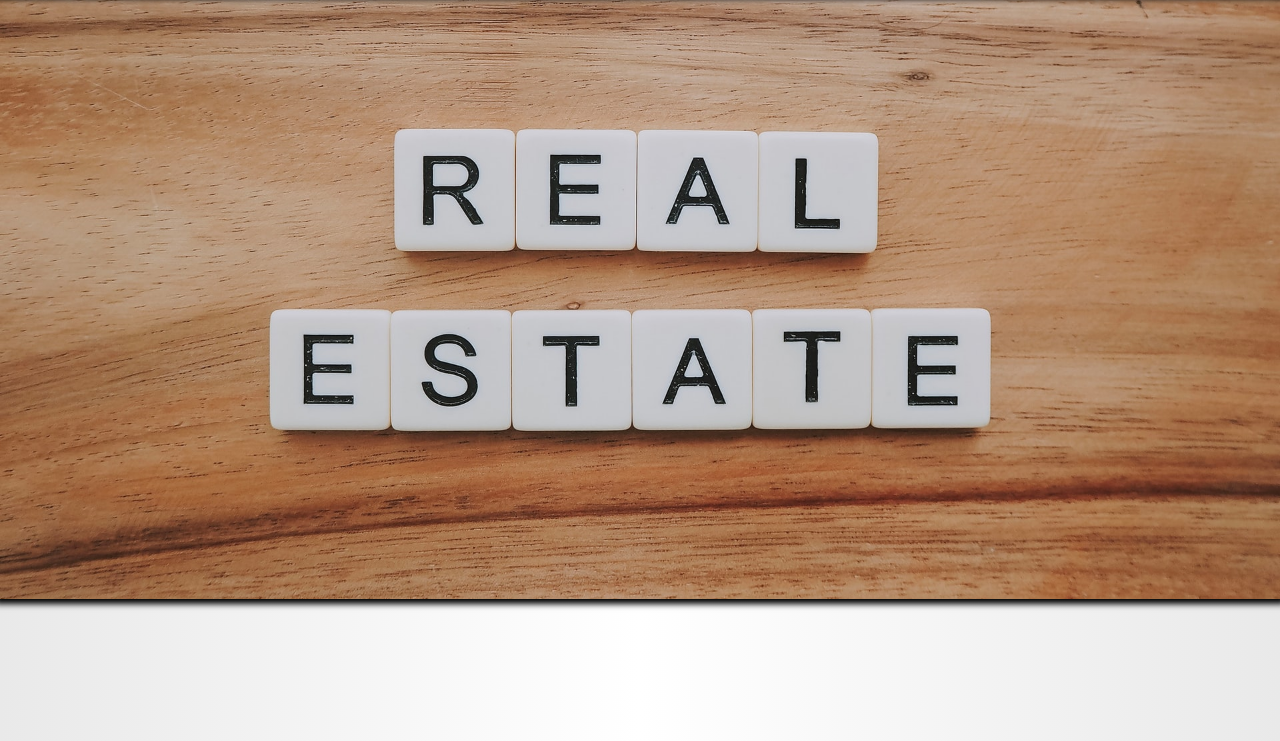
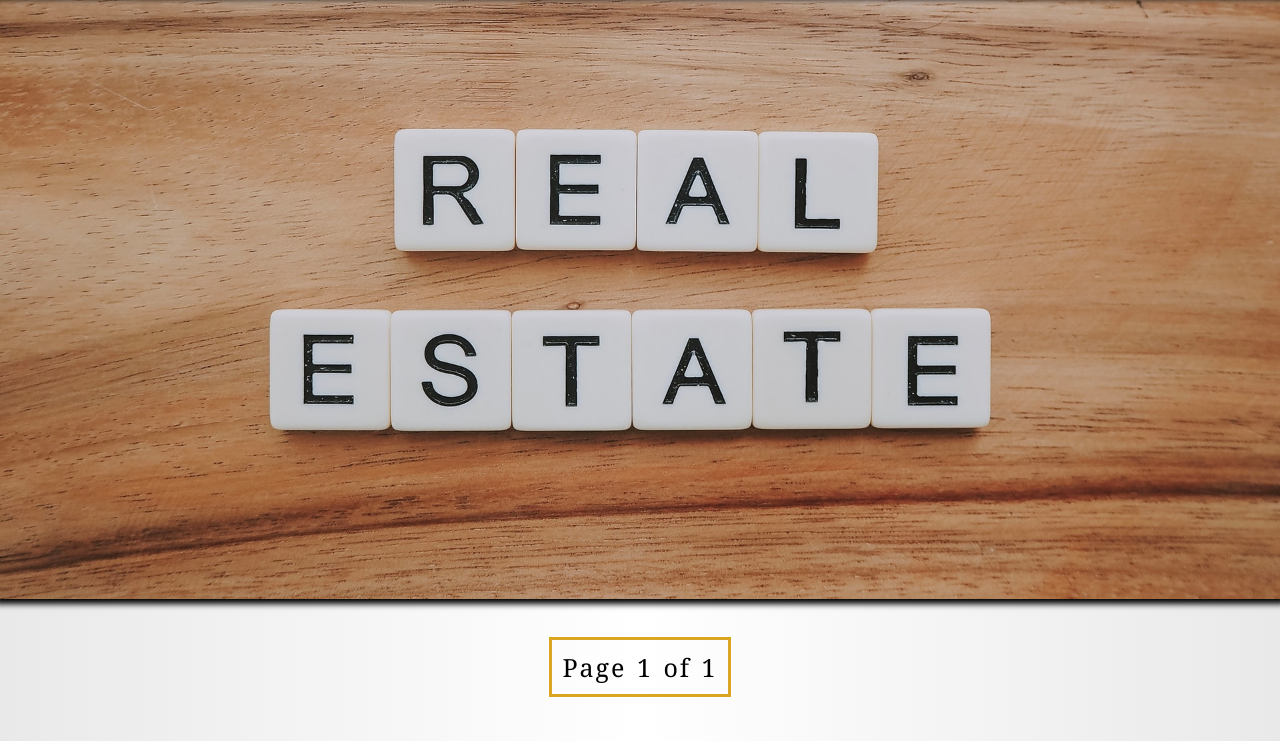
Before and after one commit to proofey/real_estate, a Django app: page / in a window 1280 px wide. Shown: the part 59-800 px from the top of the page. Run offline with Django 4.2, Linux system fonts and the light colour scheme; data that the repository does not hold is empty.

Commit message:
Finish pagination for main page

```diff
--- a/baseapp/templates/baseapp/home_page.html
+++ b/baseapp/templates/baseapp/home_page.html
@@ -22,6 +22,24 @@ Home
             {% include 'post/post.html' %}
         {% endfor %}
     </div>
+
+    <div class="pagination">
+        <span>
+            {% if page_obj.has_previous %}
+                <a class="pagination-btn" href="?page=1">&laquo; first</a>
+                <a class="pagination-btn" href="?page={{ page_obj.previous_page_number }}">previous</a>
+            {% endif %}
+
+            <span class="pagination-current">
+                Page {{ page_obj.number }} of {{ page_obj.paginator.num_pages }}
+            </span>
+
+            {% if page_obj.has_next %}
+                <a class="pagination-btn" href="?page={{ page_obj.next_page_number }}">next</a>
+                <a class="pagination-btn" href="?page={{ page_obj.paginator.num_pages }}">last &raquo;</a>
+            {% endif %}
+        </span>
+    </div>
 </div>
 
 {% endblock content %}
--- a/baseapp/views.py
+++ b/baseapp/views.py
@@ -5,7 +5,7 @@ from post.models import Post
 
 def home_page(request):
     posts = Post.objects.all()
-    paginator = Paginator(posts, 4)
+    paginator = Paginator(posts, 1)
     page_number = request.GET.get('page')
     page_obj = paginator.get_page(page_number)
     return render(request, 'baseapp/home_page.html', {
--- a/post/templates/post/post.html
+++ b/post/templates/post/post.html
@@ -2,7 +2,7 @@
     <a id="redirect-to-details" href="{{ post.get_absolute_url }}">
         <img class="post-picture" src="{{ post.main_picture.url }}" alt="">
         <h2>{{ post.title }}</h2>
-        <h6>Offer type: {{ post.offer_type }}</h6>
+        <h6>Offer: {{ post.offer_type }}</h6>
         {% if post.neighborhood %}
             <h6>Neighborhood: {{ post.neighborhood }}</h6>
         {% endif %}
--- a/static/base.css
+++ b/static/base.css
@@ -141,3 +141,28 @@ ul{
     color: black;
     cursor:grab;
 }
+.pagination{
+    display: flex;
+    justify-content: center;
+    margin-top: 30px;
+    margin-bottom: 30px;
+}
+.pagination-btn{
+    border: none;
+    text-decoration: none;
+    color: #000000;
+    border: 3px solid goldenrod;
+    padding: 10px;
+}
+.pagination-current{
+    border: 3px solid goldenrod;
+    padding: 10px;
+    margin-left: 5px;
+    margin-right: 5px;
+}
+.pagination-btn:hover{
+    color: #000000;
+    background: -moz-linear-gradient(45deg, #DAA520 0%, #FFF8BE 100%, #DAA520 100%);
+    background: -webkit-linear-gradient(45deg, #DAA520 0%, #FFF8BE 100%, #DAA520 100%);
+    background: linear-gradient(45deg, #DAA520 0%, #FFF8BE 100%, #DAA520 100%);
+}
```
Also changed, not shown: post/migrations/0003_alter_post_picture_1_alter_post_picture_10_and_more.py (added), post/migrations/0004_alter_post_picture_1_alter_post_picture_10_and_more.py (added).
